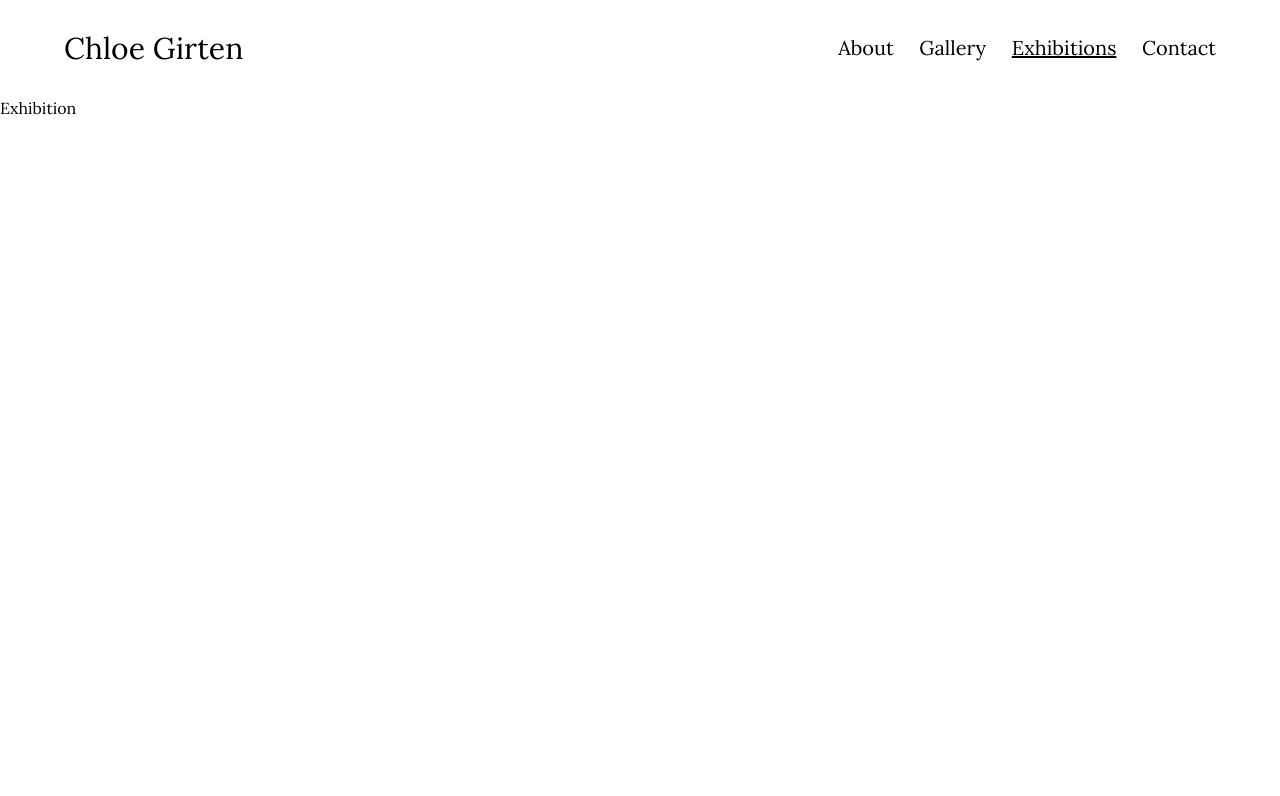
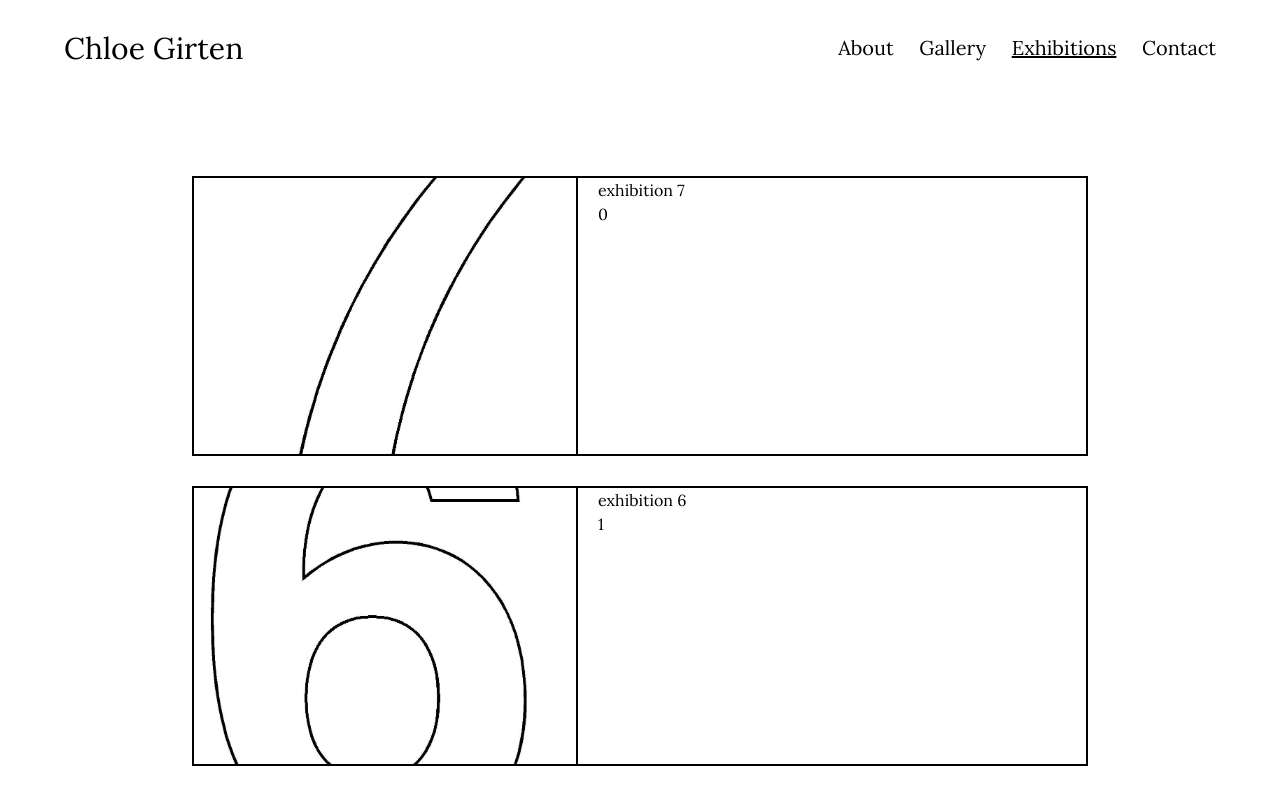
Before and after one commit to zax-pfe/Chloe-Next, a Next.js app: page /exhibitions in a window 1280 px wide. Shown: the top 796 px of the page. Built offline with nearby package versions, Linux system fonts and the light colour scheme.

Commit message:
exhibition added

```diff
--- a/src/app/exhibitions/page.tsx
+++ b/src/app/exhibitions/page.tsx
@@ -1,3 +1,9 @@
+import Exhibition from "@/components/exhibition";
+
 export default async function ExhibitionPage() {
-  return <div>Exhibition</div>;
+  return (
+    <div>
+      <Exhibition />
+    </div>
+  );
 }
--- /dev/null
+++ b/src/components/exhibition.tsx
@@ -0,0 +1,24 @@
+"use client";
+import Link from "next/link";
+import "../styles/exhibition.css";
+import Image from "next/image";
+import { exhibitionlist } from "@/data/exhibitionList";
+import { motion, Variants, AnimatePresence } from "framer-motion";
+import ExhibitionItem from "./exhibitionItem";
+
+export default function Exhibition() {
+  return (
+    <div className="exhibition-container">
+      {exhibitionlist.map(({ name, id, cover, dates, lieu }, index) => (
+        <motion.div
+          initial={{ opacity: 0, y: 10 }}
+          whileInView={{ opacity: 1, y: 0 }}
+          viewport={{ once: true, amount: 0.5 }}
+          key={name}
+        >
+          <ExhibitionItem imgData={cover} name={name} index={index} />
+        </motion.div>
+      ))}
+    </div>
+  );
+}
--- /dev/null
+++ b/src/components/exhibitionItem.tsx
@@ -0,0 +1,37 @@
+import "../styles/exhibitionItem.css";
+import { Dispatch, SetStateAction } from "react";
+import type { StaticImageData } from "next/image";
+import Image from "next/image";
+import Link from "next/link";
+import { Prosto_One } from "next/font/google";
+
+interface ExhibitionItemProps {
+  imgData: StaticImageData;
+  name: string;
+  index: number;
+  // setActivePage: Dispatch<SetStateAction<number>>;
+  // setVisible: Dispatch<SetStateAction<boolean>>;
+}
+
+function ExhibitionItem(props: ExhibitionItemProps) {
+  return (
+    <div className="exhibitionItem-container test">
+      <div className="exhibitionImage-container test">
+        <Image
+          className="exhibitionImage"
+          src={props.imgData}
+          alt={props.name}
+        />
+      </div>
+      <div className="exhibitionDescription test">
+        <h1>{props.name}</h1>
+        <p>{props.index}</p>
+      </div>
+
+      {/* <Link href={`/gallery/${props.index}`} scroll={false} legacyBehavior> */}
+      {/* </Link> */}
+    </div>
+  );
+}
+
+export default ExhibitionItem;
--- a/src/components/gallery.tsx
+++ b/src/components/gallery.tsx
@@ -22,12 +22,12 @@ const cardVariants: Variants = {
   },
 };
 
-let mql = window.matchMedia("(max-width: 600px)");
-
 function Gallery() {
   const [visible, setVisible] = useState(false);
   const [activePage, setActivePage] = useState(0);
   const index_max = artlist.length;
+  const threshold = 768;
+  const device = window.innerWidth <= threshold ? "phone" : "desktop";
 
   return (
     <div>
@@ -58,11 +58,19 @@ function Gallery() {
             animate={{ opacity: 1, y: 0 }}
             exit={{ opacity: 0, y: 50 }}
           >
-            <PageItemPhone
-              index={activePage}
-              setVisiblePage={setVisible}
-              index_max={index_max}
-            />
+            {device === "phone" ? (
+              <PageItemPhone
+                index={activePage}
+                setVisiblePage={setVisible}
+                index_max={index_max}
+              />
+            ) : (
+              <PageItem
+                index={activePage}
+                setVisiblePage={setVisible}
+                index_max={index_max}
+              />
+            )}
             ;
           </motion.div>
         )}
--- /dev/null
+++ b/src/data/exhibitionList.tsx
@@ -0,0 +1,49 @@
+import number1 from "../assets/chiffre-1.jpg";
+import number2 from "../assets/numbers/chiffre-2.jpg";
+import number3 from "../assets/numbers/chiffre-3.jpg";
+import number6 from "../assets/numbers/chiffre-6.jpg";
+import number7 from "../assets/numbers/chiffre-7.jpg";
+import number8 from "../assets/numbers/chiffre-8.jpg";
+import number9 from "../assets/numbers/chiffre-9.jpg";
+
+export const exhibitionlist = [
+  {
+    name: "exhibition 7",
+    id: "7",
+    cover: number7,
+    images: [number1, number2, number3],
+    dates: "15 janvier - 20 fevrier 2023",
+    lieu: "chauffontaine",
+    descriptions: [
+      "Lorem ipsum dolor sit amet. Sed necessitatibus unde et quaerat rerum sed minus iste eos expedita voluptas. Ea veniam esse et tempora nemo ut consequuntur fugiat ut nulla internos rem suscipit nihil ut rerum doloremque non minus vero. Ut illum dolor nam dolor asperiores et sunt nisi et quibusdam perspicia",
+      "Vel harum distinctio non cupiditate quae et commodi harum. Aut amet eveniet ea sequi expedita aut illum totam ea fugiat velit. Et ipsa quia non nostrum Quis aut amet aperiam.",
+    ],
+    date: "2018",
+  },
+  {
+    name: "exhibition 6",
+    id: "6",
+    cover: number6,
+    images: [number9, number8],
+    dates: "10 mars - 15 avril 2023",
+    lieu: "Lyon",
+    descriptions: [
+      "Ex animi voluptas in sequi dolore est voluptatem nobis qui voluptatem omnis. Est delectus dolor et voluptatem aperiam et fugiat libero ut tempora voluptatum. Adipisci libero quo dolorum ullam et sunt voluptate.",
+      "Cum officiis distinctio sed rerum dolor. Rerum asperiores et labore necessitatibus eos sint nostrum.",
+    ],
+    date: "2019",
+  },
+  {
+    name: "exhibition 8",
+    id: "8",
+    cover: number8,
+    images: [number1, number7],
+    dates: "20 avril - 30 mai 2023",
+    lieu: "Bruxelles",
+    descriptions: [
+      "Ipsum dolor sit amet consectetur adipisicing elit. Similique, quos vel. Nisi libero incidunt voluptas dolorum, neque mollitia officia eos.",
+      "Quas voluptates corrupti doloribus deserunt voluptatum labore. Aliquid cum tempora quasi, officia velit.",
+    ],
+    date: "2020",
+  },
+];
--- /dev/null
+++ b/src/styles/exhibition.css
@@ -0,0 +1,6 @@
+.exhibition-container {
+  display: flex;
+  flex-direction: column;
+  gap: 30px;
+  margin: 10vh 15vw 15vh 15vw;
+}
--- /dev/null
+++ b/src/styles/exhibitionItem.css
@@ -0,0 +1,24 @@
+.exhibitionItem-container {
+  display: flex;
+  height: 35vh;
+}
+.exhibitionImage-container {
+  width: 30vw;
+}
+
+.exhibitionImage {
+  height: 100%;
+  width: 100%;
+  cursor: pointer;
+  object-fit: cover;
+  border-radius: 10px;
+}
+.test {
+  border: solid black 1px;
+}
+.exhibitionDescription {
+  flex: 1;
+  display: flex;
+  flex-direction: column;
+  padding-left: 20px;
+}
--- a/src/styles/gallery.css
+++ b/src/styles/gallery.css
@@ -11,7 +11,7 @@
 @media (min-width: 719px) {
   .grid-container {
     display: grid;
-    grid-template-columns: repeat(auto-fit, minmax(300px, 1fr));
+    grid-template-columns: repeat(auto-fit, minmax(350px, 1fr));
     gap: 0px; /* Espacement entre les carrés */
     padding: 5vh 7vw;
     /* box-shadow: 0 -10px 15px -5px rgba(0, 0, 0, 0.2); */
```
